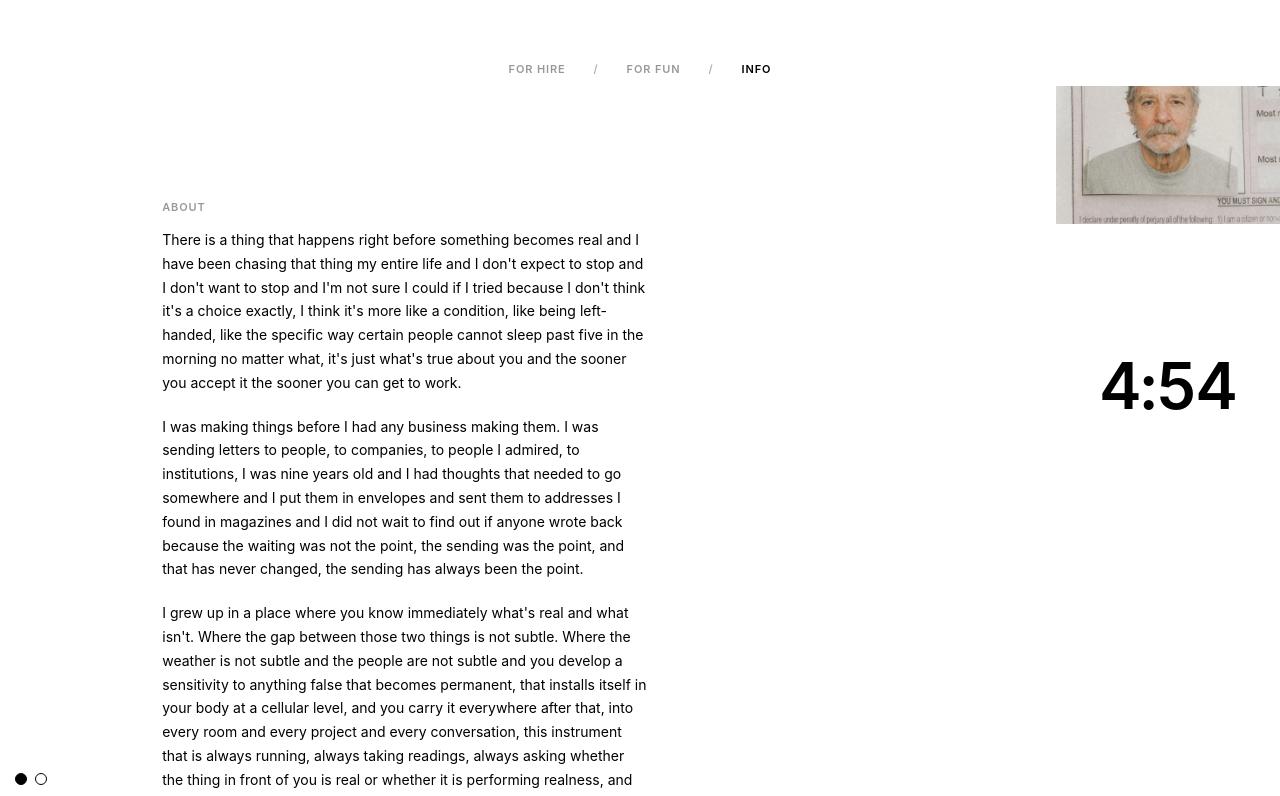
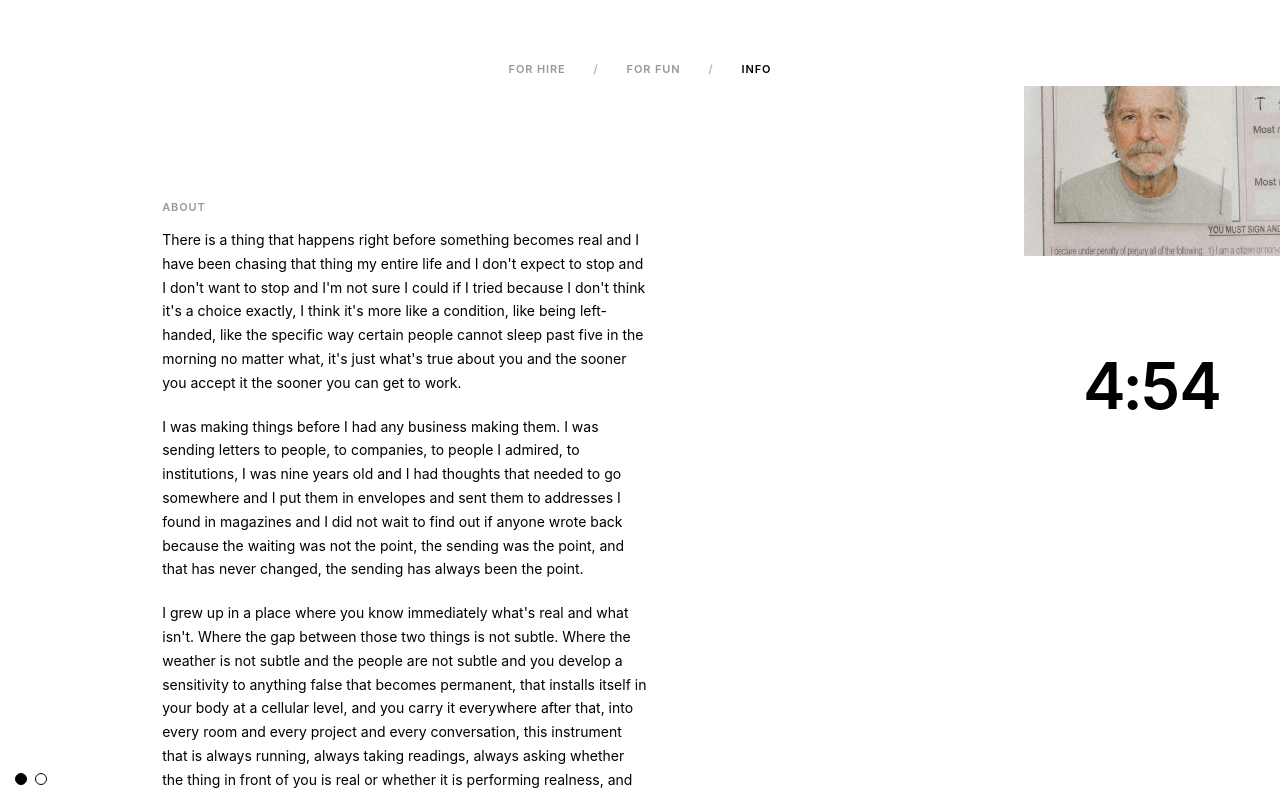
Before and after one commit to terryrayment/terry-rayment, a Next.js app: page /about in a window 1280 px wide. Shown: the top 796 px of the page. Built offline with nearby package versions, Linux system fonts and the light colour scheme; a web font is replaced by a local one.

Commit message:
Fix photo panel: use same Tailwind width class as clock, proper overflow-hidden

```diff
--- a/src/app/about/page.tsx
+++ b/src/app/about/page.tsx
@@ -44,40 +44,25 @@ export default function AboutPage() {
   return (
     <div className="w-full pt-16 text-left md:pt-24 lg:pt-28 pr-[min(28vw,14rem)] md:pr-[min(32vw,16rem)] pb-8 relative">
 
-      {/* Photos — fixed top-right, independent of clock */}
-      <div
-        className="fixed top-0 right-0 pointer-events-none select-none"
-        style={{ width: "min(28vw, 14rem)", maxWidth: "224px" }}
-      >
+      {/* Photos — fixed top-right */}
+      <div className="fixed top-0 right-0 w-[min(28vw,14rem)] md:w-[min(32vw,16rem)] overflow-hidden pointer-events-none select-none">
         <div className="relative w-full">
           <img
             src="/Terry_Before.png"
             alt=""
-            draggable={false}
-            style={{ display: "block", width: "100%", height: "auto" }}
+            className="block w-full h-auto"
           />
           <img
             src="/Terry_After.png"
             alt=""
-            draggable={false}
-            style={{
-              position: "absolute",
-              top: 0,
-              left: 0,
-              width: "100%",
-              height: "100%",
-              objectFit: "cover",
-              objectPosition: "top",
-              display: "block",
-              opacity: scrollProgress,
-              transition: "opacity 0.1s linear",
-            }}
+            className="absolute inset-0 block w-full h-full object-cover object-top"
+            style={{ opacity: scrollProgress, transition: "opacity 0.15s linear" }}
           />
         </div>
       </div>
 
       {/* Clock — fixed right, centered vertically */}
-      <div className="fixed right-0 top-0 h-full flex flex-col items-center justify-center pointer-events-none select-none" style={{ width: "min(28vw, 14rem)", maxWidth: "224px" }}>
+      <div className="fixed right-0 top-0 h-full flex flex-col items-center justify-center w-[min(28vw,14rem)] md:w-[min(32vw,16rem)] pointer-events-none select-none">
           <div
             style={{
               fontSize: "clamp(2.5rem, 5vw, 4.5rem)",
```
